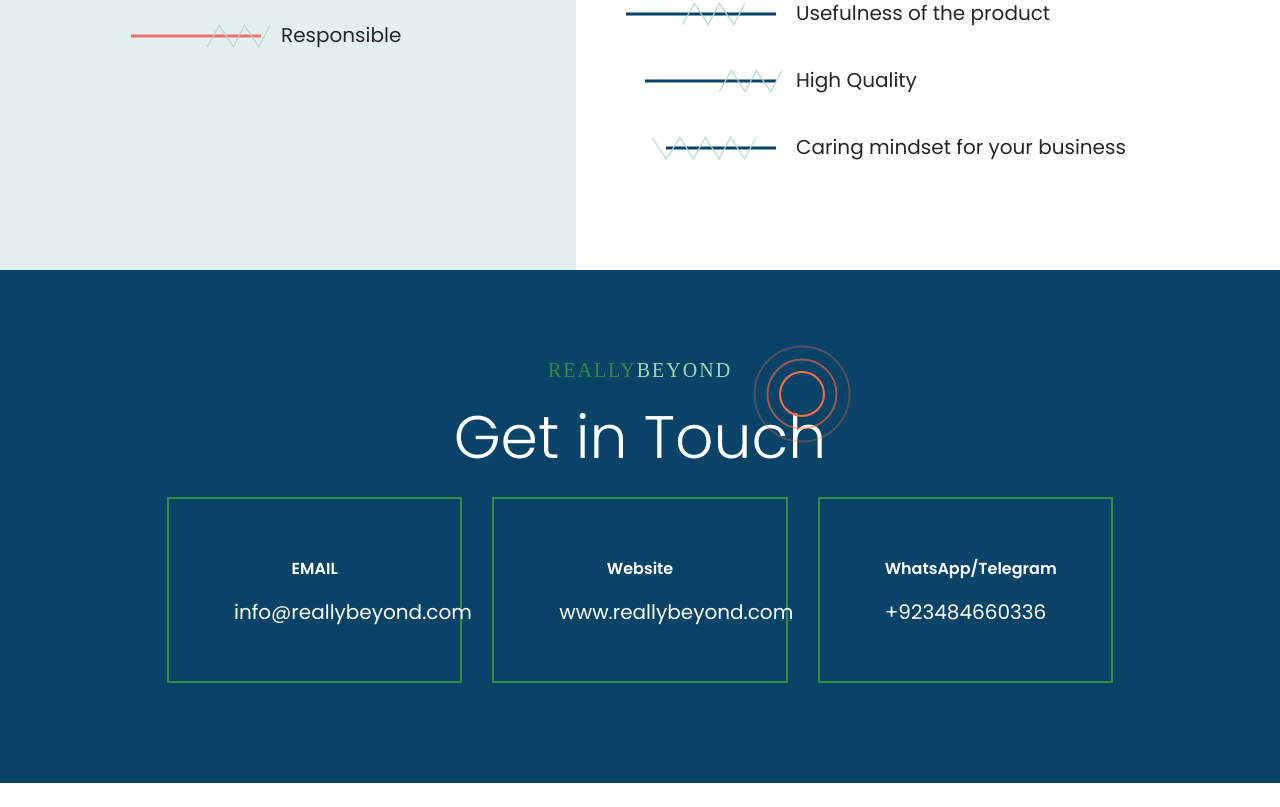
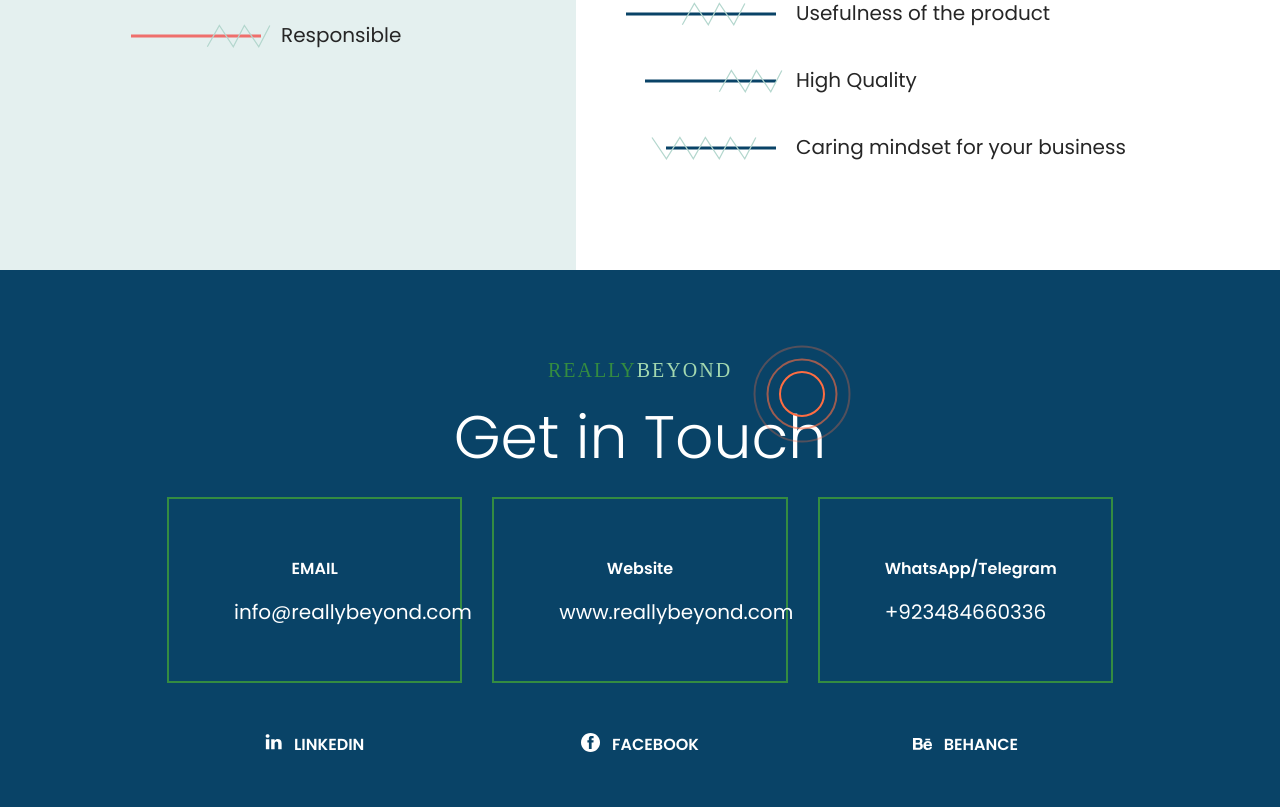
Before and after one commit to Kingkon963/reallyBeyond, a Next.js app: page / in a window 1280 px wide. Shown: the part 2352-3159 px from the top of the page. Before the commit the page ends 3135 px from the top, so only its background shows below. Built offline with nearby package versions, Linux system fonts and the light colour scheme; a web font is replaced by a local one.

Commit message:
Footer fixed

```diff
--- a/src/components/Footer.tsx
+++ b/src/components/Footer.tsx
@@ -1,9 +1,18 @@
 import * as React from "react";
+import { linkedInIcon, facebookIcon, behanceIcon } from "src/svgIcons";
+
+const CardWrapper: React.FC = ({ children }) => {
+  return (
+    <div className="flex flex-col items-center xl:gap-[50px] 3xl:gap-[63px]">
+      {children}
+    </div>
+  );
+};
 
 function Footer() {
   return (
     <footer id="footer" className="homeFooter">
-      <div className="inner">
+      <div className="inner xl:pb-[50px] 3xl:pb-[63px]">
         <div className="logo">
           <span>REALLY</span>
           <span>BEYOND </span>
@@ -17,24 +26,46 @@
           </div>
         </div>
         <div className="cards">
-          <div>
+          <CardWrapper>
+            <div className="card xl:w-full">
               <h6>EMAIL</h6>
               <p>
                 <a href="mailto:info@reallybeyond.com">info@reallybeyond.com</a>
               </p>
             </div>
-          <div>
+            <div className="flex gap-2 lg:gap-3 items-baseline text-white">
+              {linkedInIcon}
+              <span className="uppercase font-poppinsSemibold">LinkedIn</span>
+            </div>
+          </CardWrapper>
+          <CardWrapper>
+            <div className="card xl:w-full">
               <h6>Website</h6>
               <p>
                 <a href="http://www.reallybeyond.com/">www.reallybeyond.com</a>
               </p>
             </div>
-          <div>
+            <div className="flex gap-2 lg:gap-3 items-baseline">
+              <span className="self-start">{facebookIcon}</span>
+              <span className="uppercase font-poppinsSemibold text-white">
+                Facebook
+              </span>
+            </div>
+          </CardWrapper>
+          <CardWrapper>
+            <div className="card xl:w-full">
               <h6>WhatsApp/Telegram</h6>
               <p>
                 <a href="tel:+923484660336">+923484660336</a>
               </p>
             </div>
+            <div className="flex gap-2 lg:gap-3 items-baseline">
+              {behanceIcon}
+              <span className="uppercase font-poppinsSemibold text-white">
+                Behance
+              </span>
+            </div>
+          </CardWrapper>
         </div>
       </div>
     </footer>
--- a/src/svgIcons.tsx
+++ b/src/svgIcons.tsx
@@ -47,8 +47,8 @@
 
 export const linkedInIcon = (
   <svg
-    width="23"
-    height="21"
+    width="17"
+    height="16"
     viewBox="0 0 23 21"
     fill="none"
     xmlns="http://www.w3.org/2000/svg"
--- a/styles/Home.scss
+++ b/styles/Home.scss
@@ -154,7 +154,7 @@
       background-color: #555555;
     }
   }
-  .homeFooter .inner .cards div p a:hover {
+  .homeFooter .inner .cards .card p a:hover {
     color: #555555;
   }
   section.hero h1 span,
@@ -206,7 +206,7 @@
   .homeFooter {
     background-color: rgba(33, 33, 33, 1);
   }
-  .homeFooter .inner .cards div {
+  .homeFooter .inner .cards .card {
     border-color: #555555;
   }
   .homeFooter .inner .logo span:first-child {
@@ -724,7 +724,7 @@
       display: grid;
       grid-template-columns: repeat(3, minmax(0, 1fr));
       column-gap: 47px;
-      div {
+      .card {
         padding: 55px 65px 40px;
         border: 2.5px solid #348c41;
         min-height: 186px;
@@ -759,7 +759,6 @@
     position: absolute;
     top: 200px;
     right: 210px;
-
   }
   header .nav {
     min-height: 102px;
@@ -1006,10 +1005,10 @@
   .homeFooter .inner .cards {
     column-gap: 30px;
   }
-  .homeFooter .inner .cards div h6 {
+  .homeFooter .inner .cards .card h6 {
     font-size: 16px;
   }
-  .homeFooter .inner .cards div p {
+  .homeFooter .inner .cards .card p {
     font-size: 20px;
     margin-top: 10px;
   }
@@ -1216,8 +1215,8 @@
     line-height: 60px;
     margin: 0 0 30px;
   }
-  .homeFooter .inner .cards div h6,
-  .homeFooter .inner .cards div p {
+  .homeFooter .inner .cards .card h6,
+  .homeFooter .inner .cards .card p {
     font-size: 23px;
   }
 
@@ -1241,7 +1240,7 @@
     height: 27px;
   }
 
-  .homeFooter .inner .cards div {
+  .homeFooter .inner .cards .card {
     padding-left: 0;
     padding-right: 0;
     width: 100%;
@@ -1417,8 +1416,8 @@
     right: 86px;
     bottom: 190px;
   }
-  .homeFooter .inner .cards div h6,
-  .homeFooter .inner .cards div p {
+  .homeFooter .inner .cards .card h6,
+  .homeFooter .inner .cards .card p {
     font-size: 20px;
   }
 }
```
Lines whose indentation alone changed are shown as unchanged.
